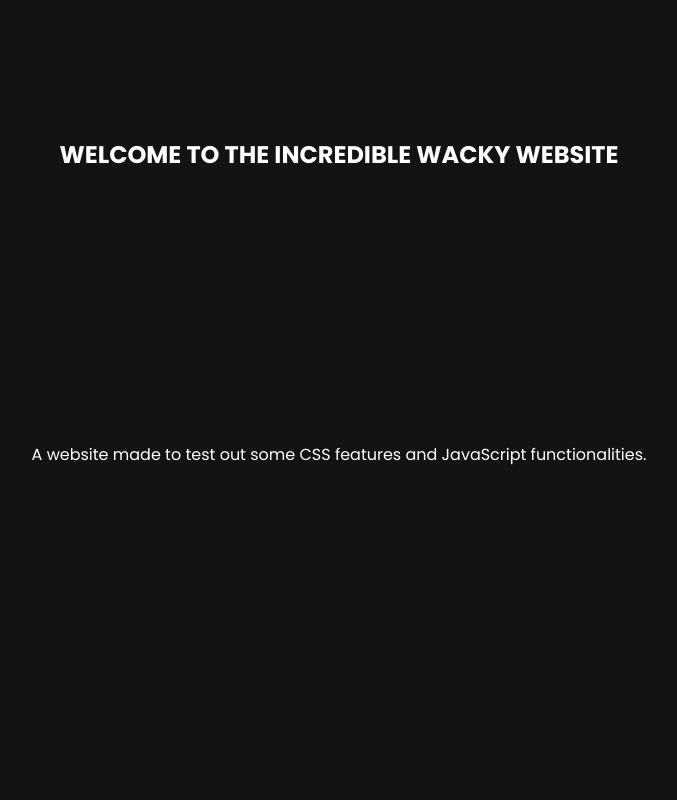
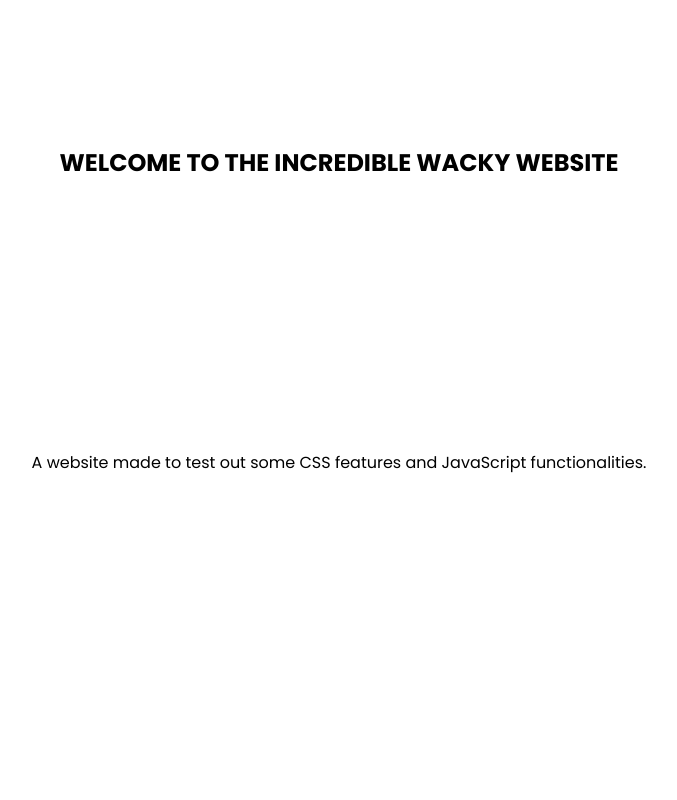
Before and after one commit to thushar003/NWW-2024, a plain HTML site: page index.html in a window 1280 px wide. Shown: the top 800 px of the page, without its empty margins (301-978 px from the left). Drawn offline with Linux system fonts and the light colour scheme.

Commit message:
Created darkmode.js and :root details in main.css Using :root to store details allows me to see a color change applied to all elements by just changing one value instead of manually changing all instances of the element

```diff
--- a/main.css
+++ b/main.css
@@ -1,10 +1,18 @@
 @import url("https://fonts.googleapis.com/css2?family=Poppins:wght@200;400;700&display=swap");
+:root {
+    --background-color: white;
+    --color: black;
+    --padding: 0;
+    --margin: 0;
+}
+html {
+    font-family: 'Poppins', sans-serif;
+}
 body {
-    background-color: #131316;
-    color: #ffffff;
-    font-family: 'Poppins', sans-serif;
-    padding: 0;
-    margin: 0;
+    background-color: --background-color;
+    color: --color;
+    padding: -padding;
+    margin: --margin;
 }
 
 section {
```
Also changed, not shown: darkmode.js (added).
